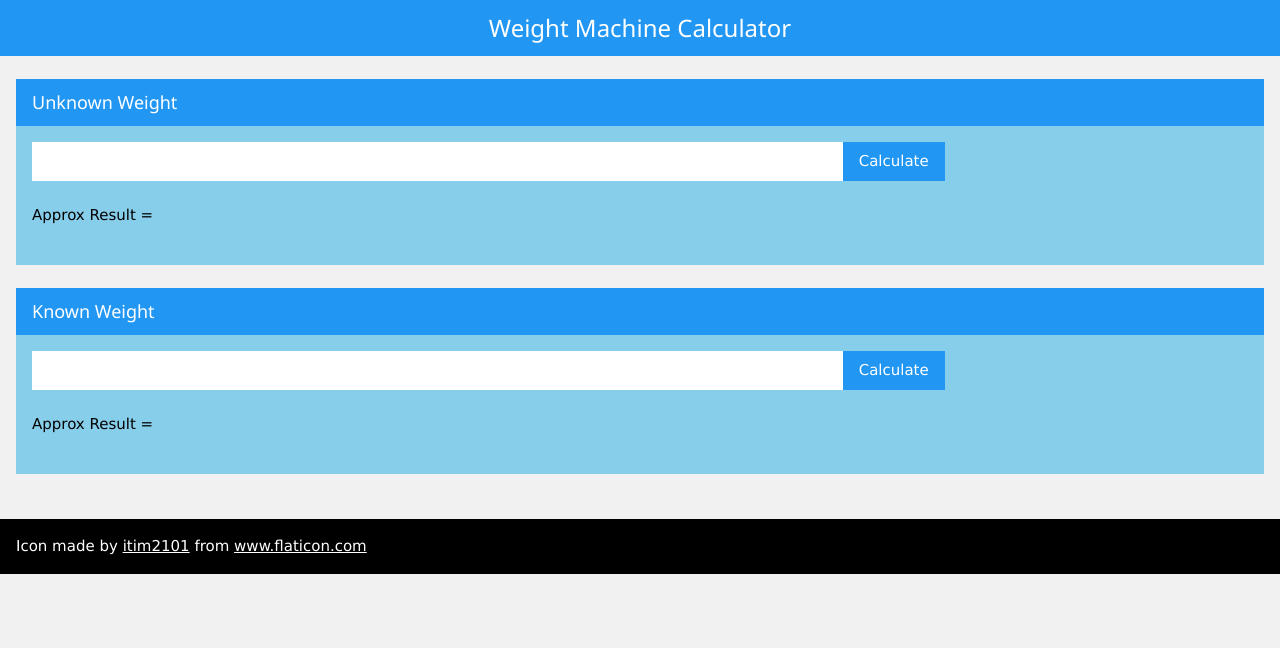
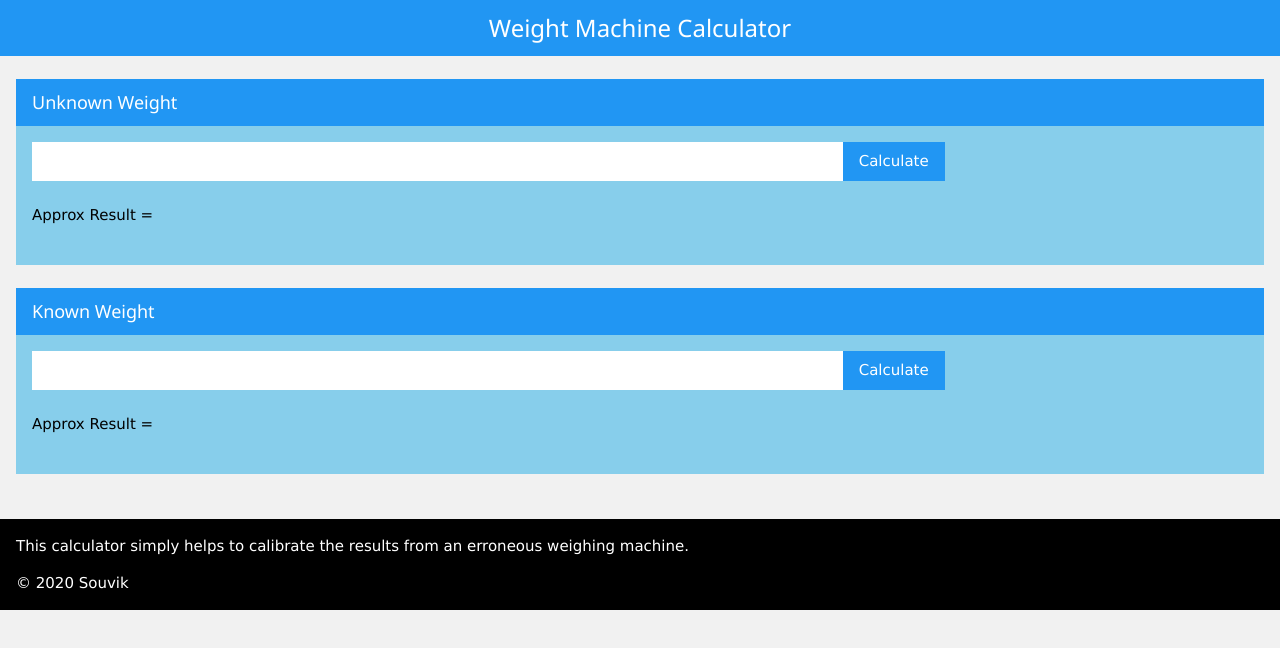
Before and after one commit to Souvik7cd/shri-krishna-logistics, a website: page index.html in a window 1280 px wide. Drawn offline with nearby package versions, Linux system fonts and the light colour scheme.

Commit message:
1 file modified

```diff
--- a/index.html
+++ b/index.html
@@ -67,8 +67,8 @@
     }
   </script>
   <br><br>
-  <footer class="w3-container w3-black w3-padding-16">
-    <div>Icon made by <a href="https://www.flaticon.com/authors/itim2101" title="itim2101">itim2101</a> from <a href="https://www.flaticon.com/" title="Flaticon">www.flaticon.com</a></div>
+  <footer class="w3-container w3-black">
+    <p>This calculator simply helps to calibrate the results from an erroneous weighing machine.</p> <p>&copy; 2020 Souvik</p>
   </footer>
 </body>
 
```
